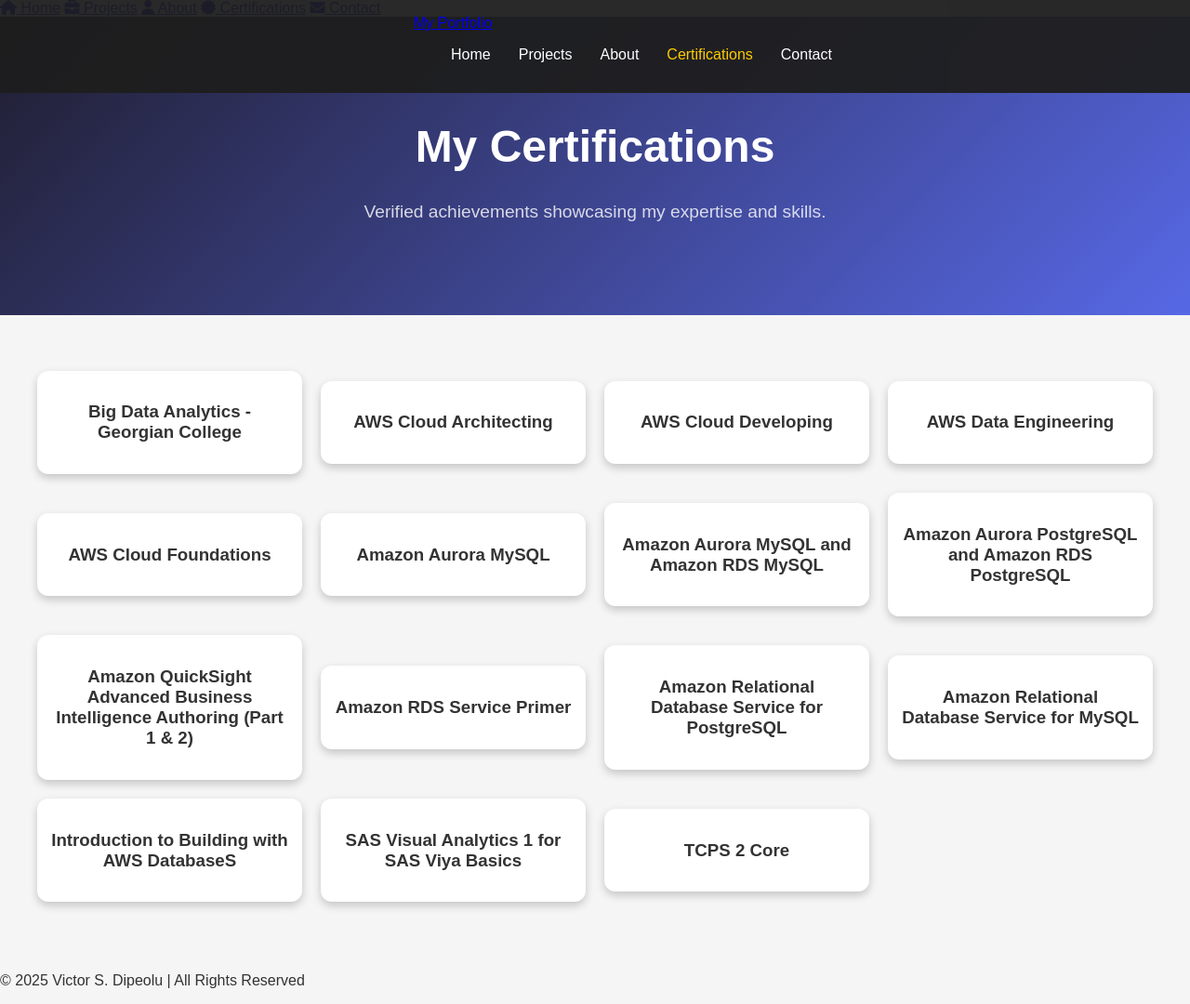
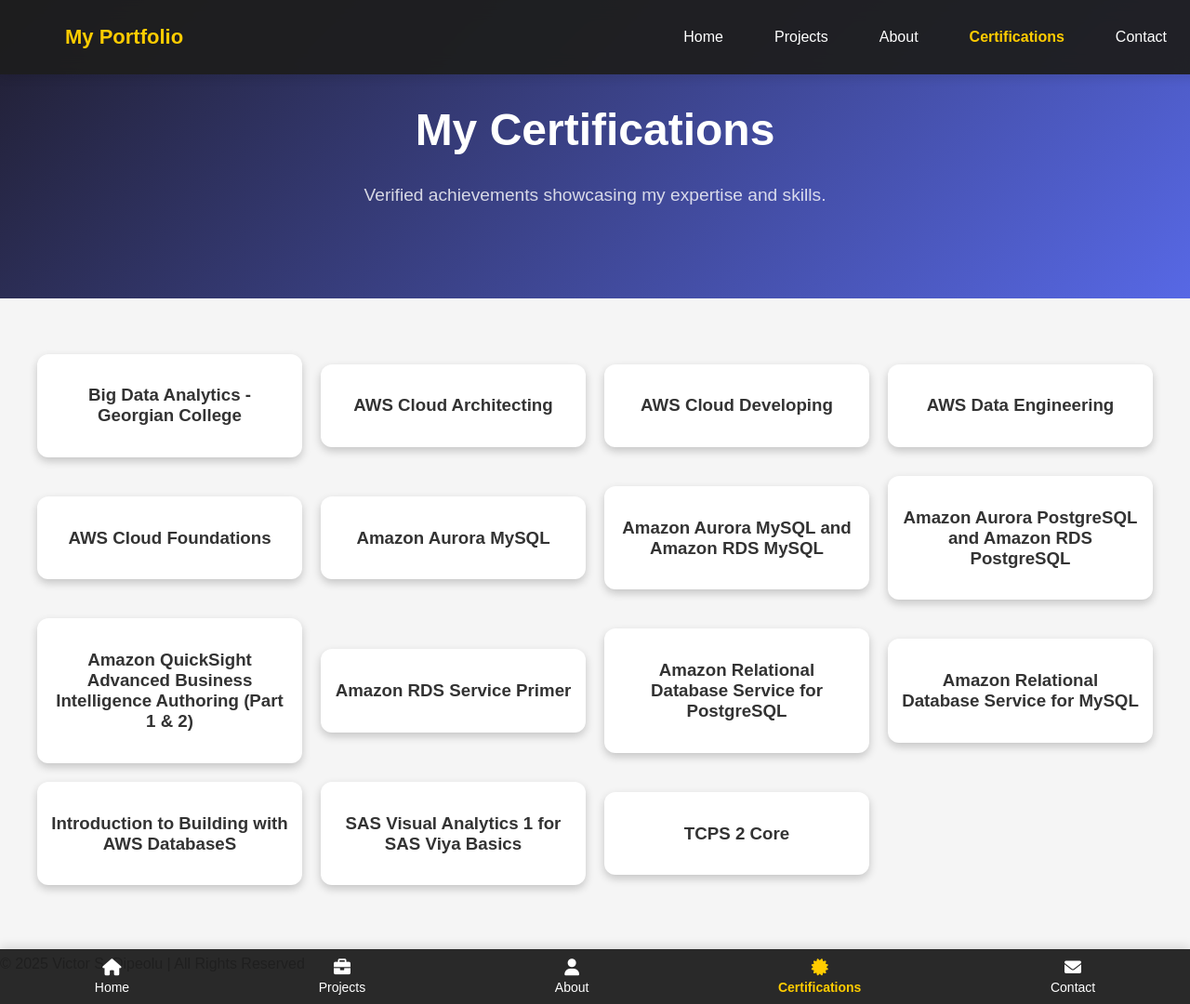
Before and after one commit to Vicmandip1/Portfolio, a Jekyll site: the page certifications.html, which Jekyll copies as it is, in a window 1280 px wide and 1080 px high. Shown: the whole window at 93% size. Built offline with Jekyll 4.4.1, drawn with Linux system fonts in a browser that asks for light colours; nearby versions of some CDN libraries.

Commit message:
Update certifications.css

```diff
--- a/assets/styles/certifications.css
+++ b/assets/styles/certifications.css
@@ -9,39 +9,116 @@
     color: #333;
 }
 
-/* ✅ Fix Navbar Display */
+/* ==============================
+   ✅ Navbar Styling (Universal)
+================================= */
 .navbar {
     position: fixed;
     top: 0;
     left: 0;
     width: 100%;
-    height: 70px;
     background: rgba(30, 30, 30, 0.95);
+    backdrop-filter: blur(10px);
     display: flex;
+    justify-content: center;
     align-items: center;
-    justify-content: center;
     padding: 15px 30px;
-    z-index: 10000; /* 🔥 Ensure it's on top */
+    box-shadow: 0px 4px 10px rgba(0, 0, 0, 0.1);
+    z-index: 1000; /* 🔥 Ensures navbar stays on top */
+    transition: 0.3s ease-in-out;
 }
 
+/* ✅ Navigation Container */
+.nav-container {
+    width: 100%;
+    max-width: 1200px;
+    display: flex;
+    justify-content: space-between;
+    align-items: center;
+}
 
+/* ✅ "My Portfolio" Logo */
+.nav-logo {
+    color: #ffcc00;
+    font-size: 22px;
+    font-weight: bold;
+    text-decoration: none;
+    transition: 0.3s ease-in-out;
+}
+
+.nav-logo:hover {
+    color: #ffffff;
+}
+
+/* ✅ Navigation Links */
 .nav-menu {
     display: flex;
     list-style: none;
-    gap: 30px;
+    gap: 25px;
 }
 
+/* ✅ Navigation Items */
+.nav-item {
+    position: relative;
+}
+
+/* ✅ Navigation Links */
 .nav-link {
     color: white;
+    font-size: 16px;
     text-decoration: none;
-    font-weight: 500;
+    padding: 10px 15px;
+    transition: 0.3s ease-in-out;
+    position: relative;
+}
+
+.nav-link:hover {
+    color: #ffcc00;
+}
+
+/* ✅ Active Link Effect */
+.nav-link.active {
+    color: #ffcc00;
+    font-weight: bold;
+}
+
+/* ==============================
+   ✅ Bottom Navigation Bar (Mobile)
+================================= */
+.bottom-nav {
+    position: fixed;
+    bottom: 0;
+    left: 0;
+    width: 100%;
+    background: rgba(30, 30, 30, 0.95);
+    display: flex;
+    justify-content: space-around;
+    padding: 10px 0;
+    box-shadow: 0px -4px 10px rgba(0, 0, 0, 0.1);
+    z-index: 1000;
+}
+
+/* ✅ Bottom Navigation Items */
+.bottom-nav .nav-item {
+    color: white;
+    font-size: 14px;
+    text-align: center;
+    text-decoration: none;
     transition: color 0.3s ease-in-out;
 }
 
-.nav-link:hover,
-.nav-link.active {
+.bottom-nav .nav-item i {
+    display: block;
+    font-size: 18px;
+    margin-bottom: 5px;
+}
+
+.bottom-nav .nav-item:hover,
+.bottom-nav .nav-item.active {
     color: #ffcc00;
+    font-weight: bold;
 }
+
 
 /* ==============================
    ✅ Page Header
```
